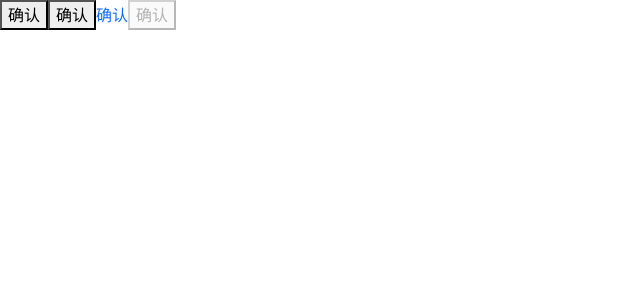
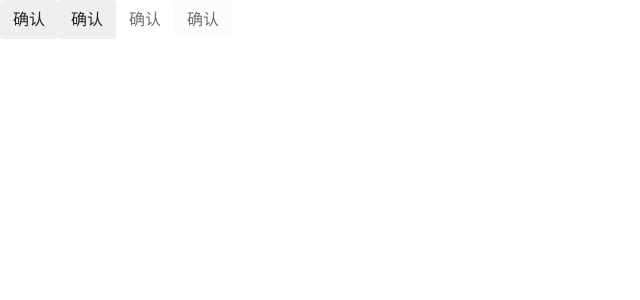
Before and after one commit to zhangbingjian/bjdesign, a React (Create React App) app: page / in a window 1280 px wide. Shown: the top 300 px of the page, without its empty margins (0-640 px from the left). Built offline with nearby package versions, Linux system fonts and the light colour scheme.

Commit message:
'添加button基础的样式'

```diff
--- a/src/App.tsx
+++ b/src/App.tsx
@@ -7,7 +7,7 @@
         <>
             <Button></Button>
             <Button btnType={ButtonType.Promary} size={ButtonSize.Large}></Button>
-            <Button href="http://www.baidu.com" btnType={ButtonType.Link}></Button>
+            <Button href="http://www.baidu.com" btnType={ButtonType.Link} disabled></Button>
             <Button btnType={ButtonType.Promary} size={ButtonSize.Large} disabled></Button>
         </>
     );
--- /dev/null
+++ b/src/components/Button/_style.scss
@@ -0,0 +1,30 @@
+.btn {
+  position: relative;
+  display: inline-block;
+  font-weight: $btn-font-weight;
+  line-height: $btn-line-height;
+  color: $body-color;
+  white-space: nowrap;
+  text-align: center;
+  vertical-align: middle;
+  background-image: none;
+  border: $btn-border-width solid transparent;
+  padding: $btn-padding-y $btn-padding-x;
+  font-size: $btn-font-size;
+  border-radius: $border-radius;
+  box-shadow: $btn-box-shadow;
+  cursor: pointer;
+  transition: $btn-transition;
+
+  &.disabled,
+  &[disabled] {
+    cursor: not-allowed;
+    opacity: $btn-disabled-opacity;
+    box-shadow: none;
+
+    >* {
+      //代表所有父级是 disabled的元素 鼠标样式是none
+      pointer-events: none;
+    }
+  }
+}
--- /dev/null
+++ b/src/styles/_mixin.scss
@@ -0,0 +1 @@
+@mixin button-size($padding-x, $padding-y, $font-size) {}
--- a/src/styles/index.scss
+++ b/src/styles/index.scss
@@ -4,3 +4,6 @@
 // sass对模块化的支持意思是只能当模块导入不能单独使用
 //reboot
 @import "reboot";
+
+//button
+@import "../components/Button/style"
```
